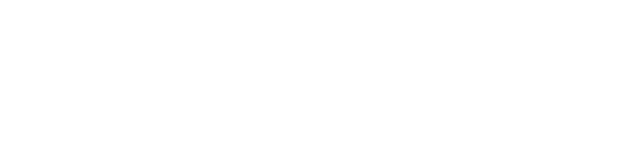
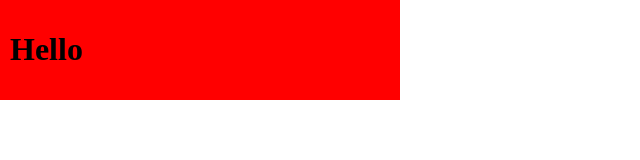
Before and after one commit to A-DiRusso/cautious-guide, a plain HTML site: page index.html in a window 1280 px wide. Shown: the whole page, without its empty margins (0-640 px from the left). Drawn offline with nearby package versions, Linux system fonts and the light colour scheme.

Commit message:
adds paul Irish box-sizing hack

```diff
--- a/index.html
+++ b/index.html
@@ -9,6 +9,9 @@
     <link rel="stylesheet" href="stylesheet/stylesheet.css">
 </head>
 <body>
+    <div>
+        <h1>Hello</h1>
+    </div>
 
 </body>
 </html>
--- a/stylesheet/stylesheet.css
+++ b/stylesheet/stylesheet.css
@@ -1 +1,15 @@
 /*add amazing style here*/
+html {
+    box-sizing: border-box;
+}
+
+*, *::before, *::after {
+    box-sizing: inherit;
+}
+
+div {
+    width: 400px;
+    background: red;
+    padding: 10px;
+
+}
```
